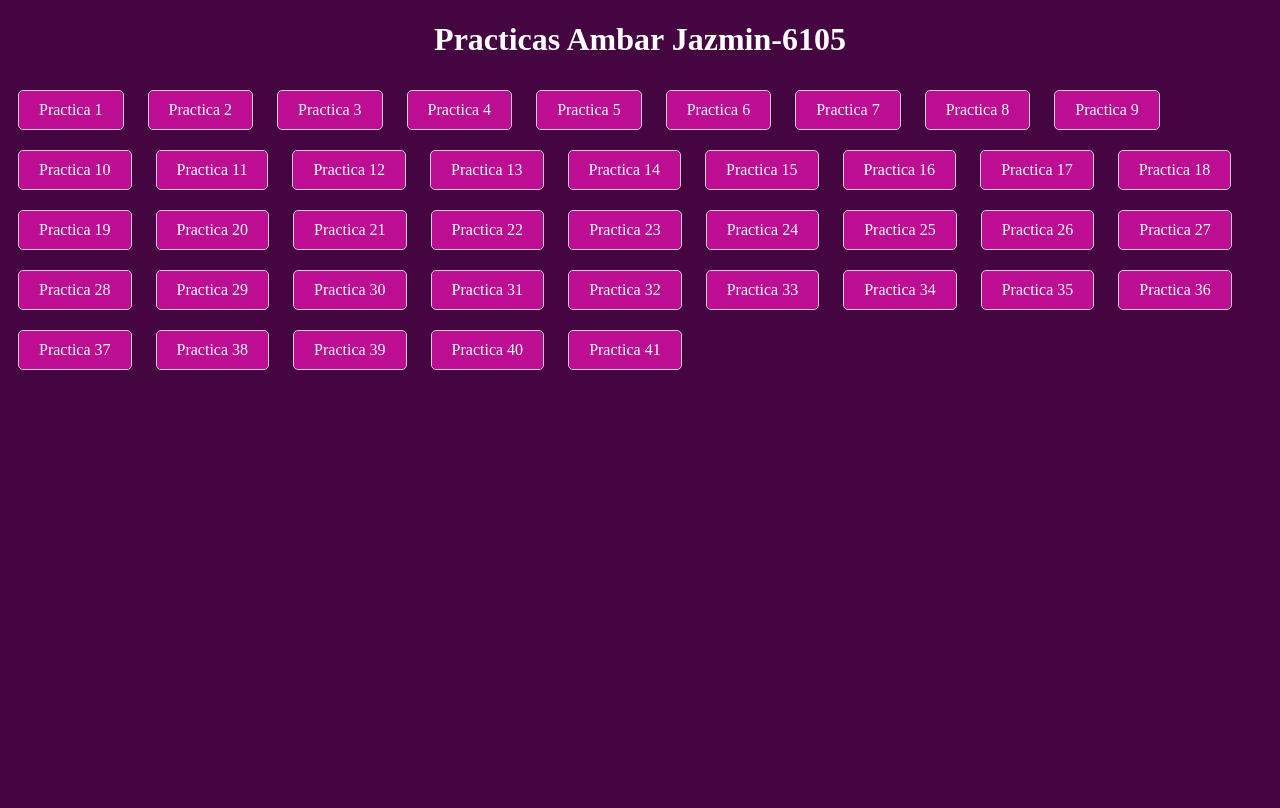
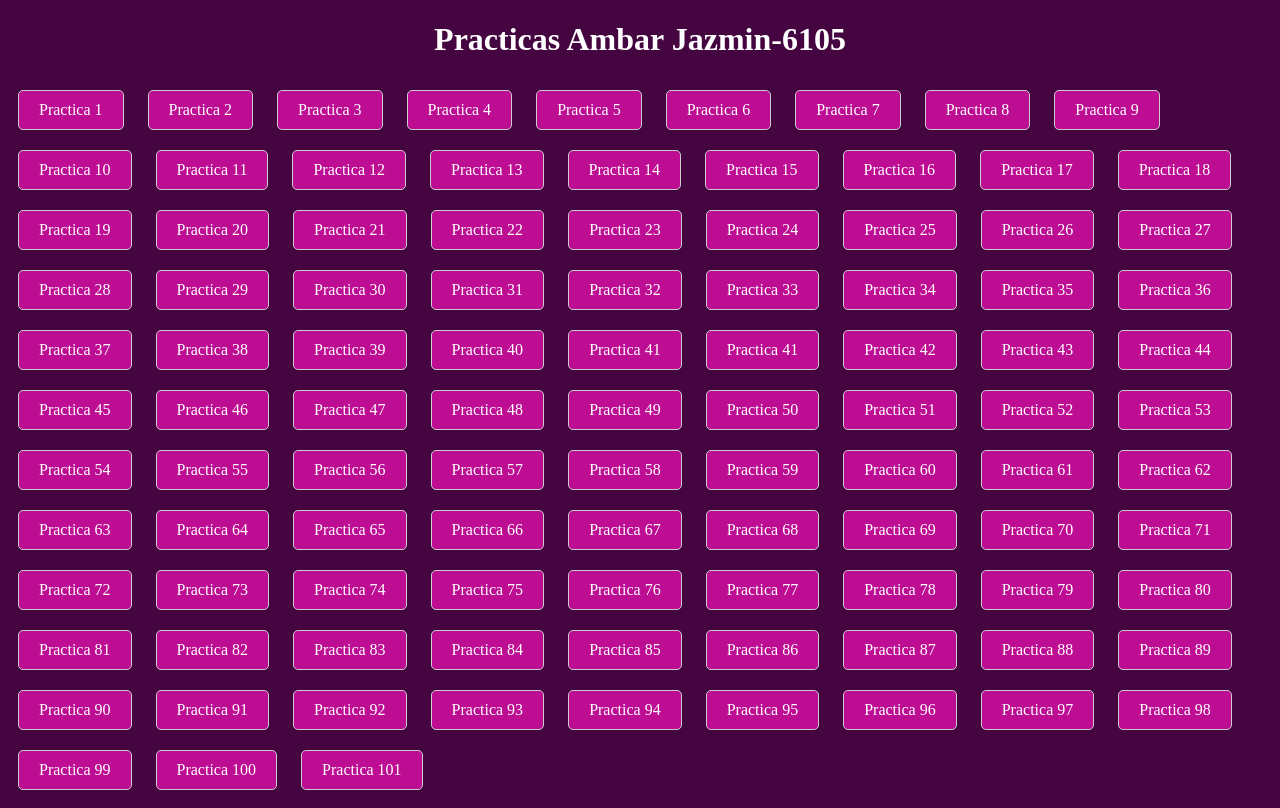
Before and after one commit to AmbarJaz/AmbarPracticas, a plain HTML site: page index.html in a window 1280 px wide. Drawn offline with Linux system fonts and the light colour scheme.

Commit message:
Update index.html

```diff
--- a/index.html
+++ b/index.html
@@ -66,6 +66,67 @@
   <a href="practica-39.html" class="button button-primary">Practica 39</a>
   <a href="practica-40.html" class="button button-primary">Practica 40</a>
   <a href="practica-41.html" class="button button-primary">Practica 41</a>
+  <a href="practica-41.html" class="button button-primary">Practica 41</a>
+<a href="practica-42.html" class="button button-primary">Practica 42</a>
+<a href="practica-43.html" class="button button-primary">Practica 43</a>
+<a href="practica-44.html" class="button button-primary">Practica 44</a>
+<a href="practica-45.html" class="button button-primary">Practica 45</a>
+<a href="practica-46.html" class="button button-primary">Practica 46</a>
+<a href="practica-47.html" class="button button-primary">Practica 47</a>
+<a href="practica-48.html" class="button button-primary">Practica 48</a>
+<a href="practica-49.html" class="button button-primary">Practica 49</a>
+<a href="practica-50.html" class="button button-primary">Practica 50</a>
+<a href="practica-51.html" class="button button-primary">Practica 51</a>
+<a href="practica-52.html" class="button button-primary">Practica 52</a>
+<a href="practica-53.html" class="button button-primary">Practica 53</a>
+<a href="practica-54.html" class="button button-primary">Practica 54</a>
+<a href="practica-55.html" class="button button-primary">Practica 55</a>
+<a href="practica-56.html" class="button button-primary">Practica 56</a>
+<a href="practica-57.html" class="button button-primary">Practica 57</a>
+<a href="practica-58.html" class="button button-primary">Practica 58</a>
+<a href="practica-59.html" class="button button-primary">Practica 59</a>
+<a href="practica-60.html" class="button button-primary">Practica 60</a>
+<a href="practica-61.html" class="button button-primary">Practica 61</a>
+<a href="practica-62.html" class="button button-primary">Practica 62</a>
+<a href="practica-63.html" class="button button-primary">Practica 63</a>
+<a href="practica-64.html" class="button button-primary">Practica 64</a>
+<a href="practica-65.html" class="button button-primary">Practica 65</a>
+<a href="practica-66.html" class="button button-primary">Practica 66</a>
+<a href="practica-67.html" class="button button-primary">Practica 67</a>
+<a href="practica-68.html" class="button button-primary">Practica 68</a>
+<a href="practica-69.html" class="button button-primary">Practica 69</a>
+<a href="practica-70.html" class="button button-primary">Practica 70</a>
+<a href="practica-71.html" class="button button-primary">Practica 71</a>
+<a href="practica-72.html" class="button button-primary">Practica 72</a>
+<a href="practica-73.html" class="button button-primary">Practica 73</a>
+<a href="practica-74.html" class="button button-primary">Practica 74</a>
+<a href="practica-75.html" class="button button-primary">Practica 75</a>
+<a href="practica-76.html" class="button button-primary">Practica 76</a>
+<a href="practica-77.html" class="button button-primary">Practica 77</a>
+<a href="practica-78.html" class="button button-primary">Practica 78</a>
+<a href="practica-79.html" class="button button-primary">Practica 79</a>
+<a href="practica-80.html" class="button button-primary">Practica 80</a>
+<a href="practica-81.html" class="button button-primary">Practica 81</a>
+<a href="practica-82.html" class="button button-primary">Practica 82</a>
+<a href="practica-83.html" class="button button-primary">Practica 83</a>
+<a href="practica-84.html" class="button button-primary">Practica 84</a>
+<a href="practica-85.html" class="button button-primary">Practica 85</a>
+<a href="practica-86.html" class="button button-primary">Practica 86</a>
+<a href="practica-87.html" class="button button-primary">Practica 87</a>
+<a href="practica-88.html" class="button button-primary">Practica 88</a>
+<a href="practica-89.html" class="button button-primary">Practica 89</a>
+<a href="practica-90.html" class="button button-primary">Practica 90</a>
+<a href="practica-91.html" class="button button-primary">Practica 91</a>
+<a href="practica-92.html" class="button button-primary">Practica 92</a>
+<a href="practica-93.html" class="button button-primary">Practica 93</a>
+<a href="practica-94.html" class="button button-primary">Practica 94</a>
+<a href="practica-95.html" class="button button-primary">Practica 95</a>
+<a href="practica-96.html" class="button button-primary">Practica 96</a>
+<a href="practica-97.html" class="button button-primary">Practica 97</a>
+<a href="practica-98.html" class="button button-primary">Practica 98</a>
+<a href="practica-99.html" class="button button-primary">Practica 99</a>
+<a href="practica-100.html" class="button button-primary">Practica 100</a>
+<a href="practica-101.html" class="button button-primary">Practica 101</a>
 
 </body>
 </html>
```
